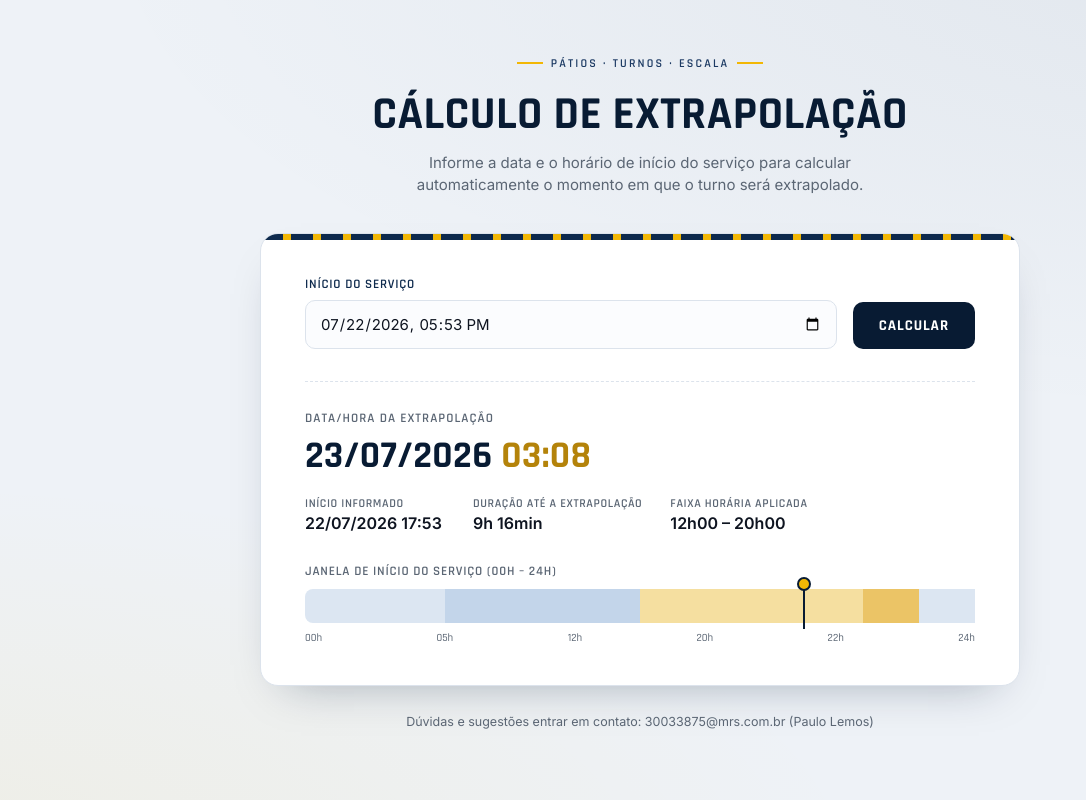
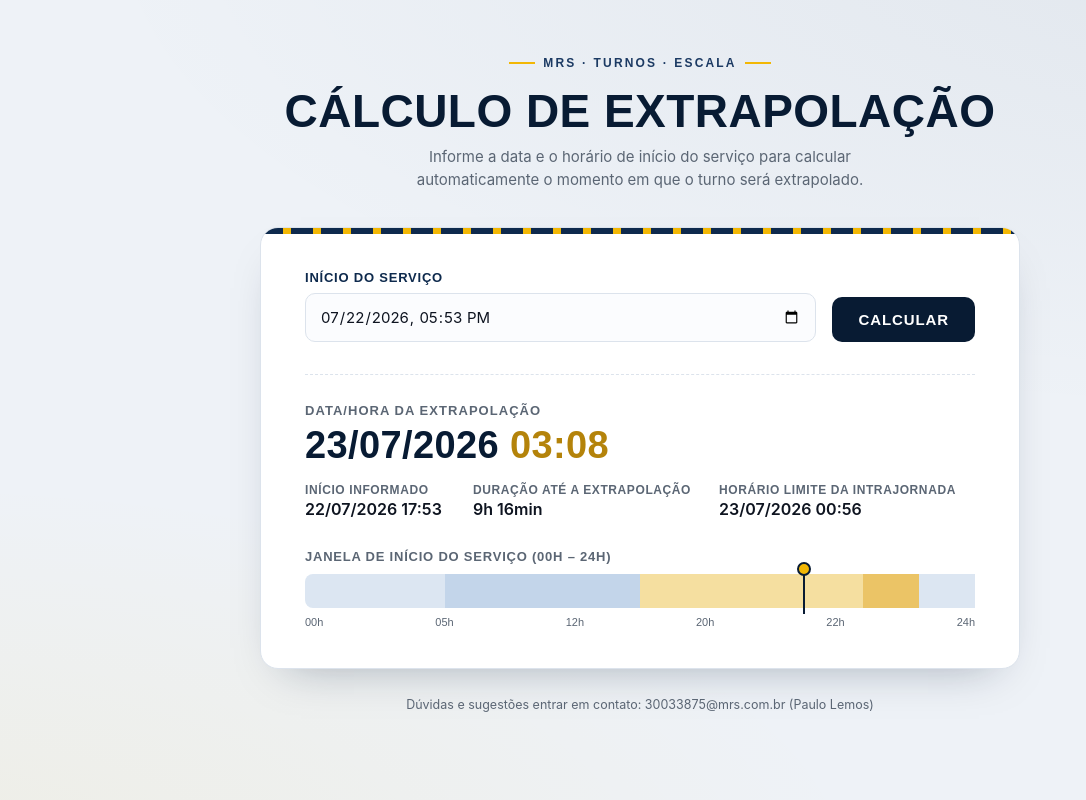
Before and after one commit to pauloalberto123/calculo-extrapolacao, a plain HTML site: page index.html in a window 1280 px wide. Both pictures are taken after a click on the button "CALCULAR". Shown: the whole page, without its empty margins (0-1086 px from the left). Drawn offline with Linux system fonts and the light colour scheme.

Commit message:
Update index.html

```diff
--- a/index.html
+++ b/index.html
@@ -5,295 +5,517 @@
 <meta name="viewport" content="width=device-width, initial-scale=1.0">
 <title>Cálculo de Extrapolação</title>
 <link rel="preconnect" href="https://fonts.googleapis.com">
-<link href="https://fonts.googleapis.com/css2?family=Rajdhani:wght@500;600;700&family=Inter:wght@400;500;600;700&display=swap" rel="stylesheet">
+<link href="https://fonts.googleapis.com/css2?family=Rajdhani:wght@500;600;700&family=Inter:wght@400;500;600;700&display=swap%22 rel="stylesheet">
 <style>
+
   :root{
+
     --navy-deep:#081B33;
+
     --navy:#0E2A4D;
+
     --navy-soft:#1C3A63;
+
     --gold:#F2B705;
+
     --gold-soft:#F7D058;
+
     --bg:#EEF2F7;
+
     --panel:#FFFFFF;
+
     --ink:#0E1420;
+
     --ink-soft:#5B6674;
+
     --line:#DCE3EC;
+
     --ok:#1E7A46;
+
   }
 
   *{box-sizing:border-box;}
+
   html,body{margin:0;padding:0;}
+
   body{
+
     background:var(--bg);
+
     background-image:
+
       radial-gradient(1200px 500px at 100% -10%, rgba(14,42,77,0.06), transparent),
+
       radial-gradient(1000px 400px at -10% 110%, rgba(242,183,5,0.08), transparent);
+
     color:var(--ink);
+
     font-family:'Inter', system-ui, sans-serif;
+
     min-height:100vh;
+
     display:flex;
+
     flex-direction:column;
+
     align-items:center;
+
     padding:48px 20px 64px;
+
   }
 
   header{
+
     width:100%;
+
     max-width:760px;
+
     text-align:center;
+
     margin-bottom:36px;
+
   }
 
   .eyebrow{
+
     display:inline-flex;
+
     align-items:center;
+
     gap:8px;
+
     font-family:'Rajdhani',sans-serif;
+
     font-weight:600;
+
     letter-spacing:0.18em;
+
     font-size:12px;
+
     color:var(--navy-soft);
+
     text-transform:uppercase;
+
     margin-bottom:14px;
+
   }
+
   .eyebrow::before, .eyebrow::after{
+
     content:"";
+
     width:26px;
+
     height:2px;
+
     background:var(--gold);
+
   }
 
   h1{
+
     font-family:'Rajdhani', sans-serif;
+
     font-weight:700;
+
     font-size:clamp(32px, 5vw, 46px);
+
     letter-spacing:0.01em;
+
     color:var(--navy-deep);
+
     margin:0 0 8px;
+
     text-transform:uppercase;
+
   }
 
   .subtitle{
+
     color:var(--ink-soft);
+
     font-size:15px;
+
     max-width:520px;
+
     margin:0 auto;
+
     line-height:1.5;
+
   }
 
   main{
+
     width:100%;
+
     max-width:760px;
+
     background:var(--panel);
+
     border-radius:18px;
+
     border:1px solid var(--line);
+
     box-shadow:0 20px 45px -25px rgba(8,27,51,0.35);
+
     overflow:hidden;
+
   }
 
   .rail{
+
     height:6px;
+
     background:repeating-linear-gradient(
+
       90deg,
+
       var(--navy) 0px, var(--navy) 22px,
+
       var(--gold) 22px, var(--gold) 30px
+
     );
+
   }
 
   .body-pad{
+
     padding:36px clamp(20px,4vw,44px) 40px;
+
   }
 
   .field-row{
+
     display:flex;
+
     gap:16px;
+
     align-items:flex-end;
+
     flex-wrap:wrap;
+
   }
 
   .field{
+
     flex:1 1 260px;
+
   }
 
   label{
+
     display:block;
+
     font-family:'Rajdhani',sans-serif;
+
     font-weight:600;
+
     font-size:13px;
+
     letter-spacing:0.06em;
+
     text-transform:uppercase;
+
     color:var(--navy);
+
     margin-bottom:8px;
+
   }
 
   input[type="datetime-local"]{
+
     width:100%;
+
     padding:13px 14px;
+
     border-radius:10px;
+
     border:1.5px solid var(--line);
+
     font-family:'Inter',sans-serif;
+
     font-size:15px;
+
     color:var(--ink);
+
     background:#FBFCFE;
+
     transition:border-color .15s ease, box-shadow .15s ease;
+
   }
+
   input[type="datetime-local"]:focus{
+
     outline:none;
+
     border-color:var(--navy-soft);
+
     box-shadow:0 0 0 3px rgba(28,58,99,0.12);
+
   }
 
   button{
+
     flex:0 0 auto;
+
     background:var(--navy-deep);
+
     color:#fff;
+
     border:none;
+
     font-family:'Rajdhani',sans-serif;
+
     font-weight:700;
+
     font-size:15px;
+
     letter-spacing:0.06em;
+
     text-transform:uppercase;
+
     padding:14px 26px;
+
     border-radius:10px;
+
     cursor:pointer;
+
     transition:background .15s ease, transform .05s ease;
+
   }
+
   button:hover{background:var(--navy-soft);}
+
   button:active{transform:translateY(1px);}
+
   button:focus-visible{outline:3px solid var(--gold-soft); outline-offset:2px;}
 
   .error-msg{
+
     display:none;
+
     margin-top:14px;
+
     color:#9A2A2A;
+
     background:#FBEAEA;
+
     border:1px solid #F1C6C6;
+
     padding:10px 14px;
+
     border-radius:8px;
+
     font-size:13.5px;
+
   }
 
   .result{
+
     display:none;
+
     margin-top:32px;
+
     border-top:1px dashed var(--line);
+
     padding-top:28px;
+
   }
 
   .result-label{
+
     font-family:'Rajdhani',sans-serif;
+
     font-weight:600;
+
     font-size:13px;
+
     letter-spacing:0.08em;
+
     text-transform:uppercase;
+
     color:var(--ink-soft);
+
     margin-bottom:6px;
+
   }
 
   .result-value{
+
     font-family:'Rajdhani',sans-serif;
+
     font-weight:700;
+
     font-size:clamp(28px, 4.5vw, 38px);
+
     color:var(--navy-deep);
+
     letter-spacing:0.01em;
+
   }
 
   .result-value .gold{ color:#B4830A; }
 
   .result-meta{
+
     display:flex;
+
     gap:28px;
+
     flex-wrap:wrap;
+
     margin-top:16px;
+
   }
+
   .meta-item{ min-width:140px; }
+
   .meta-item .k{ font-size:12px; color:var(--ink-soft); text-transform:uppercase; letter-spacing:0.05em; font-family:'Rajdhani',sans-serif; font-weight:600;}
+
   .meta-item .v{ font-size:16px; font-weight:600; margin-top:2px;}
 
   /* timeline */
+
   .timeline-wrap{ margin-top:30px; }
+
   .timeline-title{
+
     font-family:'Rajdhani',sans-serif;
+
     font-weight:600;
+
     font-size:13px;
+
     letter-spacing:0.06em;
+
     text-transform:uppercase;
+
     color:var(--ink-soft);
+
     margin-bottom:10px;
+
   }
+
   .timeline{
+
     position:relative;
+
     height:34px;
+
     border-radius:8px;
+
     overflow:visible;
+
     display:flex;
+
   }
+
   .seg{
+
     height:100%;
+
     position:relative;
+
   }
+
   .seg:first-child{ border-radius:8px 0 0 8px; }
+
   .seg:last-child{ border-radius:0 8px 8px 0; }
+
   .seg-a{ background:#DCE6F2; }
+
   .seg-b{ background:#C3D5EA; }
+
   .seg-c{ background:#F5DFA0; }
+
   .seg-d{ background:#EBC466; }
+
   .seg-e{ background:#DCE6F2; }
 
   .marker{
+
     position:absolute;
+
     top:-6px;
+
     width:2px;
+
     height:46px;
+
     background:var(--navy-deep);
+
     transform:translateX(-1px);
+
   }
+
   .marker::after{
+
     content:"";
+
     position:absolute;
+
     top:-6px;
+
     left:50%;
+
     transform:translateX(-50%);
+
     width:10px;
+
     height:10px;
+
     border-radius:50%;
+
     background:var(--gold);
+
     border:2px solid var(--navy-deep);
+
   }
 
   .timeline-ticks{
+
     display:flex;
+
     justify-content:space-between;
+
     font-size:11px;
+
     color:var(--ink-soft);
+
     margin-top:8px;
+
     font-family:'Rajdhani',sans-serif;
+
   }
 
   footer{
+
     margin-top:28px;
+
     font-size:12.5px;
+
     color:var(--ink-soft);
+
     text-align:center;
+
   }
 
   @media (prefers-reduced-motion: reduce){
+
     *{ transition:none !important; }
+
   }
 </style>
 </head>
 <body>
-
 <header>
-  <div class="eyebrow">Pátios &middot; Turnos &middot; Escala</div>
+<div class="eyebrow">MRS &middot; Turnos &middot; Escala</div>
 <h1>Cálculo de Extrapolação</h1>
 <p class="subtitle">Informe a data e o horário de início do serviço para calcular automaticamente o momento em que o turno será extrapolado.</p>
 </header>
-
 <main>
 <div class="rail"></div>
 <div class="body-pad">
-
 <div class="field-row">
 <div class="field">
 <label for="inicio">Início do serviço</label>
@@ -301,13 +523,10 @@
 </div>
 <button id="btnCalcular" type="button">Calcular</button>
 </div>
-
 <div class="error-msg" id="errorMsg"></div>
-
 <div class="result" id="resultBox">
 <div class="result-label">Data/hora da extrapolação</div>
 <div class="result-value" id="resultValue">--/--/---- --:--</div>
-
 <div class="result-meta">
 <div class="meta-item">
 <div class="k">Início informado</div>
@@ -318,11 +537,10 @@
 <div class="v" id="metaDuracao">-</div>
 </div>
 <div class="meta-item">
-          <div class="k">Faixa horária aplicada</div>
-          <div class="v" id="metaFaixa">-</div>
+<div class="k">Horário Limite da Intrajornada</div>
+<div class="v" id="metaLimiteIntra">-</div>
 </div>
 </div>
-
 <div class="timeline-wrap">
 <div class="timeline-title">Janela de início do serviço (00h – 24h)</div>
 <div class="timeline" id="timeline">
@@ -337,122 +555,294 @@
 </div>
 </div>
 </div>
-
 </div>
 </main>
+<footer>Dúvidas e sugestões entrar em contato: 30033875@mrs.com.br (Paulo Lemos)</footer>
+<script>
 
-<footer>Dúvidas e sugestões entrar em contato: 30033875@mrs.com.br (Paulo Lemos)</footer>
+(function(){
 
-<script>
-(function(){
-  const C = 68.57; // fator de eficiência usado na fórmula original
+  const C = 68.57; // fator de eficiência usado na fórmula original (extrapolação do turno)
 
   function calcularDeltaDias(k){
+
     // k = fração do dia (0 a 1) correspondente ao horário de início
+
     if (k >= 5/24 && k <= 12/24){
+
       return { delta: 10/24, faixa: "05h00 – 12h00" };
+
     }
+
     if (k > 12/24 && k < 20/24){
+
       const delta = ((10/24 - (22/24 - k)) * (60/C)) + 22/24 - k;
+
       return { delta, faixa: "12h00 – 20h00" };
+
     }
+
     if (k >= 20/24 && k <= 22/24){
+
       const delta = (22/24 - k) + (7/24) + (10/24 - (22/24 - k) - (7/24 * C/60));
+
       return { delta, faixa: "20h00 – 22h00" };
+
     }
+
     if (k > 22/24){
+
       const delta = (7/24 - (k - 22/24)) + (10/24 - ((7/24 - (k - 22/24)) * C/60));
+
       return { delta, faixa: "22h00 – 24h00" };
+
     }
+
     // k < 5/24
+
     const delta = (5/24 - k) + (10/24 - ((5/24 - k) * C/60));
+
     return { delta, faixa: "00h00 – 05h00" };
+
+  }
+
+  // ---- Horário Limite da Intrajornada (7h29min, com redução do minuto noturno) ----
+
+  // Período noturno: 22h00 às 05h00.
+
+  // 1 "hora noturna" legal equivale a 52min30s reais (60/52,5 = fator de conversão).
+
+  // Ou seja, cada minuto real dentro da faixa noturna "rende" mais tempo de jornada
+
+  // do que um minuto fora dela. Por isso, quando parte do intervalo cai na noite,
+
+  // o horário-limite chega mais cedo no relógio do que uma simples soma de 7h29min.
+
+  const LIMITE_INTRA_MIN = 7 * 60 + 29; // 449 minutos de jornada (equivalentes)
+
+  const REDUCAO_NOTURNA = 52.5 / 60;    // minutos reais por minuto equivalente, na faixa noturna
+
+  const NOITE_INICIO_MIN = 22 * 60;     // 22:00 em minutos do dia
+
+  const NOITE_FIM_MIN = 5 * 60;         // 05:00 em minutos do dia
+
+  function calcularLimiteIntrajornada(inicio){
+
+    let atual = new Date(inicio.getTime());
+
+    let restante = LIMITE_INTRA_MIN; // minutos de jornada (equivalentes) ainda a cumprir
+
+    while (restante > 1e-9){
+
+      const minutosDoDia = atual.getHours() * 60 + atual.getMinutes() + atual.getSeconds() / 60;
+
+      const emNoite = (minutosDoDia >= NOITE_INICIO_MIN) || (minutosDoDia < NOITE_FIM_MIN);
+
+      // minutos reais até a próxima fronteira (22h ou 5h)
+
+      let minutosAteFronteira;
+
+      if (emNoite){
+
+        minutosAteFronteira = (minutosDoDia >= NOITE_INICIO_MIN)
+
+          ? (24 * 60 - minutosDoDia) + NOITE_FIM_MIN
+
+          : NOITE_FIM_MIN - minutosDoDia;
+
+      } else {
+
+        minutosAteFronteira = NOITE_INICIO_MIN - minutosDoDia;
+
+      }
+
+      if (emNoite){
+
+        // minutos de jornada (equivalentes) que cabem neste trecho noturno
+
+        const equivDisponivel = minutosAteFronteira / REDUCAO_NOTURNA;
+
+        if (equivDisponivel >= restante){
+
+          const minutosReaisNecessarios = restante * REDUCAO_NOTURNA;
+
+          atual = new Date(atual.getTime() + minutosReaisNecessarios * 60000);
+
+          restante = 0;
+
+        } else {
+
+          atual = new Date(atual.getTime() + minutosAteFronteira * 60000);
+
+          restante -= equivDisponivel;
+
+        }
+
+      } else {
+
+        // fora da faixa noturna: 1 minuto real = 1 minuto de jornada
+
+        if (minutosAteFronteira >= restante){
+
+          atual = new Date(atual.getTime() + restante * 60000);
+
+          restante = 0;
+
+        } else {
+
+          atual = new Date(atual.getTime() + minutosAteFronteira * 60000);
+
+          restante -= minutosAteFronteira;
+
+        }
+
+      }
+
+    }
+
+    return atual;
+
   }
 
   function pad(n){ return String(n).padStart(2, "0"); }
 
   function formatarDataHora(d){
+
     return `${pad(d.getDate())}/${pad(d.getMonth()+1)}/${d.getFullYear()} ${pad(d.getHours())}:${pad(d.getMinutes())}`;
+
   }
 
   function formatarDuracao(diasFracao){
+
     const totalMin = Math.round(diasFracao * 24 * 60);
+
     const h = Math.floor(totalMin / 60);
+
     const m = totalMin % 60;
+
     return `${h}h ${pad(m)}min`;
+
   }
 
   const inicioInput = document.getElementById("inicio");
+
   const errorMsg = document.getElementById("errorMsg");
+
   const resultBox = document.getElementById("resultBox");
+
   const resultValue = document.getElementById("resultValue");
+
   const metaInicio = document.getElementById("metaInicio");
+
   const metaDuracao = document.getElementById("metaDuracao");
-  const metaFaixa = document.getElementById("metaFaixa");
+
+  const metaLimiteIntra = document.getElementById("metaLimiteIntra");
+
   const timeline = document.getElementById("timeline");
 
   function limparMarcador(){
+
     const old = timeline.querySelector(".marker");
+
     if (old) old.remove();
+
   }
 
   function desenharMarcador(k){
+
     limparMarcador();
+
     const marker = document.createElement("div");
+
     marker.className = "marker";
+
     marker.style.left = (k * 100) + "%";
+
     timeline.appendChild(marker);
+
   }
 
   function calcular(){
+
     errorMsg.style.display = "none";
+
     resultBox.style.display = "none";
 
     const valor = inicioInput.value;
+
     if (!valor){
+
       errorMsg.textContent = "Informe a data e o horário de início do serviço.";
+
       errorMsg.style.display = "block";
+
       return;
+
     }
 
     const inicio = new Date(valor);
+
     if (isNaN(inicio.getTime())){
+
       errorMsg.textContent = "Data/horário inválidos.";
+
       errorMsg.style.display = "block";
+
       return;
+
     }
 
     const k = (inicio.getHours() + inicio.getMinutes()/60 + inicio.getSeconds()/3600) / 24;
-    const { delta, faixa } = calcularDeltaDias(k);
+
+    const { delta } = calcularDeltaDias(k);
 
     const resultado = new Date(inicio.getTime() + delta * 24 * 60 * 60 * 1000);
 
+    const limiteIntra = calcularLimiteIntrajornada(inicio);
+
     resultValue.innerHTML = formatarDataHora(resultado).replace(
+
       /(\d{2}:\d{2})$/,
+
       '<span class="gold">$1</span>'
+
     );
+
     metaInicio.textContent = formatarDataHora(inicio);
+
     metaDuracao.textContent = formatarDuracao(delta);
-    metaFaixa.textContent = faixa;
+
+    metaLimiteIntra.textContent = formatarDataHora(limiteIntra);
 
     desenharMarcador(k);
+
     resultBox.style.display = "block";
+
   }
 
   document.getElementById("btnCalcular").addEventListener("click", calcular);
+
   inicioInput.addEventListener("keydown", (e) => {
+
     if (e.key === "Enter") calcular();
+
   });
 
   // valor inicial de exemplo (opcional, pode remover)
+
   const agora = new Date();
+
   agora.setSeconds(0);
+
   agora.setMilliseconds(0);
+
   const off = agora.getTimezoneOffset();
+
   const local = new Date(agora.getTime() - off*60000);
+
   inicioInput.value = local.toISOString().slice(0,16);
+
 })();
 </script>
-
 </body>
 </html>
```
Lines whose indentation alone changed are shown as unchanged.
